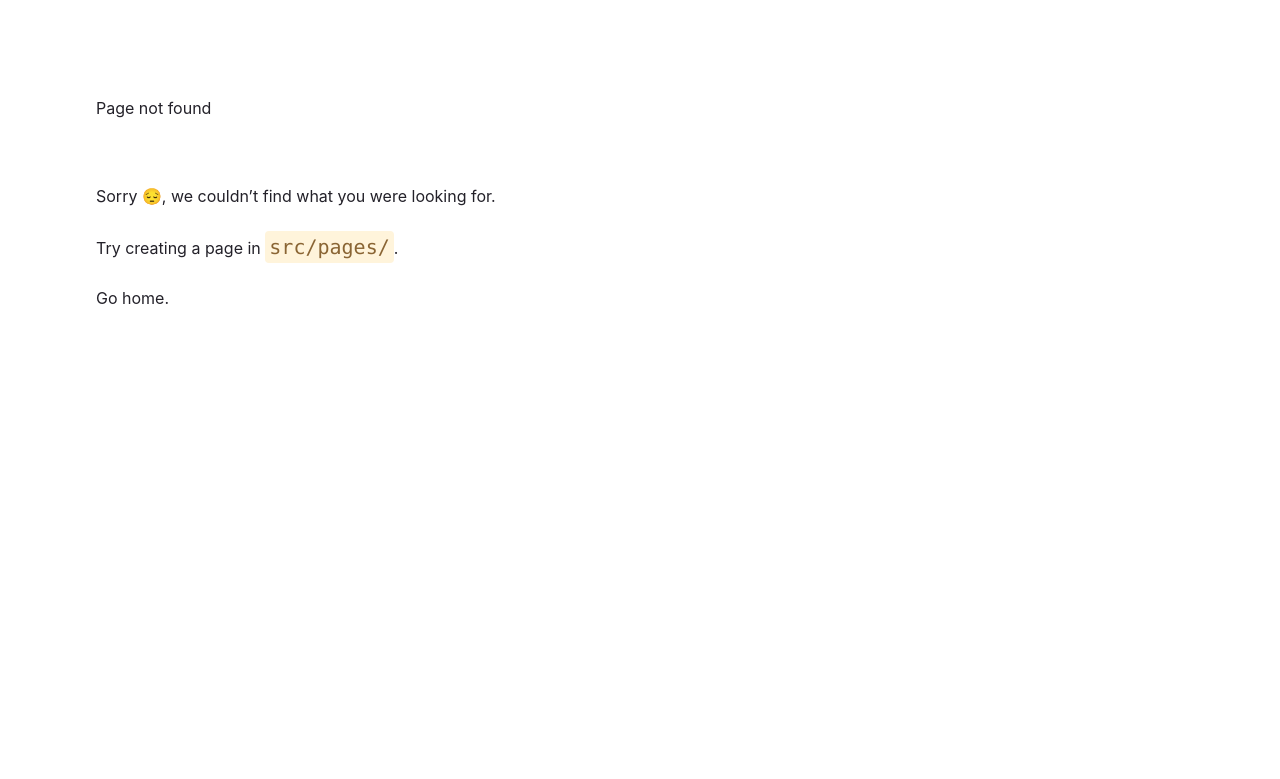
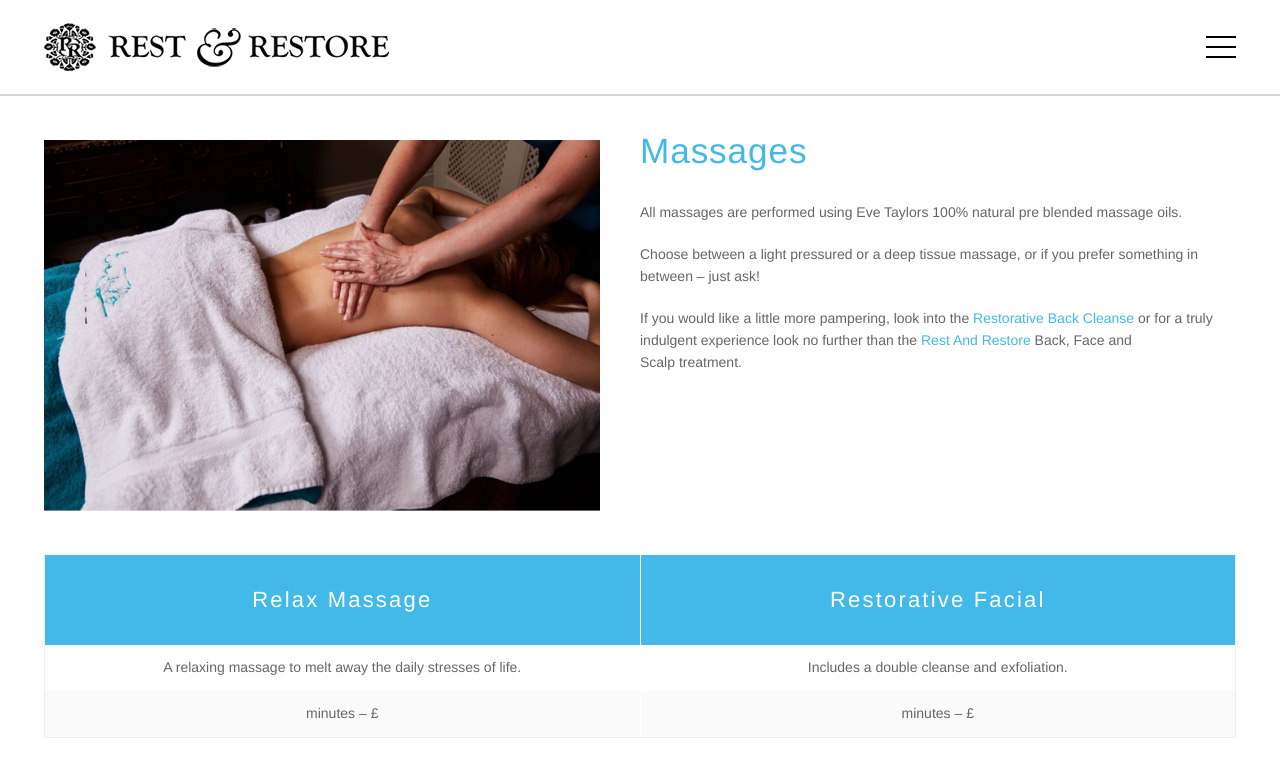
Before and after one commit to chrisj-skinner/rest-restore-app, a Gatsby site: page /massage in a window 1280 px wide. Before the commit this address had no page. Shown: the top 779 px of the page. Built offline with nearby package versions, Linux system fonts and the light colour scheme; Gatsby itself is replaced by a stand-in of ours.

Commit message:
feat(components): add massage page and assets

```diff
--- /dev/null
+++ b/src/pages/massage.jsx
@@ -0,0 +1,76 @@
+import React from 'react';
+import Layout from '../components/layout';
+import Card from '../components/card';
+import image01 from '../images/massage-01.png';
+import image02 from '../images/massage-02.png';
+import image03 from '../images/massage-03.png';
+import { Link } from 'gatsby';
+
+const MassagePage = () => {
+  return (
+    <Layout>
+      <main className='px-11'>
+        <div className='md:flex my-11'>
+          <div className='md:w-1/2'>
+            <img src={image01} alt='therapeutic back massage treatment' className='md:pr-10' />
+          </div>
+          <div className='md:w-1/2 text-sm text-[#666666] antialiased'>
+            <h1 className='text-lg text-skyblue my-10 md:mt-0 font-light tracking-wide'>Massages</h1>
+            <p className='mb-5'>All massages are performed using Eve Taylors 100% natural pre blended massage oils.</p>
+            <p className='mb-5'>
+              Choose between a light pressured or a deep tissue massage, or if you prefer something in between – just
+              ask!
+            </p>
+            <p className='mb-5'>
+              If you would like a little more pampering, look into the{' '}
+              <Link to='./facials' className='text-skyblue no-underline hover:underline'>
+                Restorative Back Cleanse
+              </Link>{' '}
+              or for a truly indulgent experience look no further than the{' '}
+              <Link to='./facials' className='text-skyblue no-underline hover:underline'>
+                Rest And Restore
+              </Link>
+              &nbsp;Back, Face and Scalp&nbsp;treatment.
+            </p>
+          </div>
+        </div>
+        <div className='md:flex my-11 border-[#eeeeee] border border-t-0'>
+          {MassageTreatments.map((treatment, i) => (
+            <Card key={i} data={treatment} />
+          ))}
+        </div>
+        <div className='md:flex my-11'>
+          <div className='md:w-1/2'>
+            <img src={image02} alt='closed tubs of tropic facial products' />
+          </div>
+          <div className='md:w-1/2'>
+            <img src={image03} alt='open tubs of tropic facial products' />
+          </div>
+        </div>
+      </main>
+    </Layout>
+  );
+};
+
+export default MassagePage;
+
+const MassageTreatments = [
+  {
+    title: 'Relax Massage',
+    subTitle: 'A relaxing massage to melt away the daily stresses of life.',
+    variants: [
+      { duration: '25', price: '25' },
+      { duration: '40', price: '34' },
+      { duration: '55', price: '42' },
+    ],
+  },
+  {
+    title: 'Restorative Facial',
+    subTitle: 'Includes a double cleanse and exfoliation.',
+    variants: [
+      { duration: '25', price: '25' },
+      { duration: '40', price: '34' },
+      { duration: '55', price: '42' },
+    ],
+  },
+];
```
Also changed, not shown: src/stories/treatments.stories.jsx (+2 -0 lines), src/images/massage-01.png (added), src/images/massage-02.png (added), src/images/massage-03.png (added).
